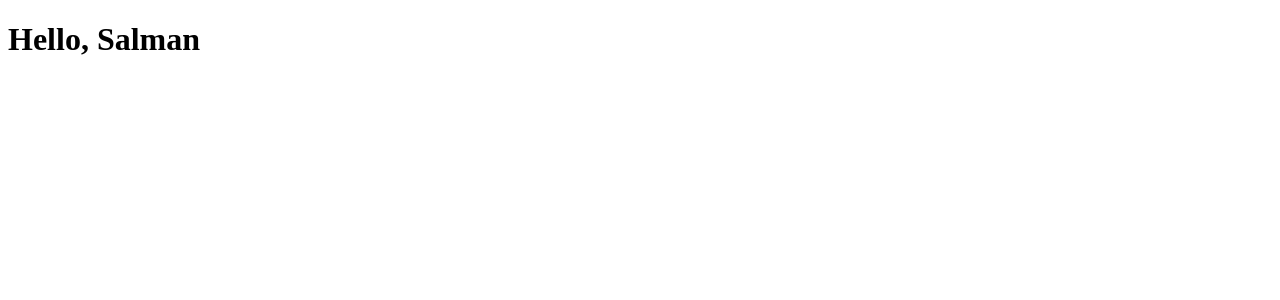
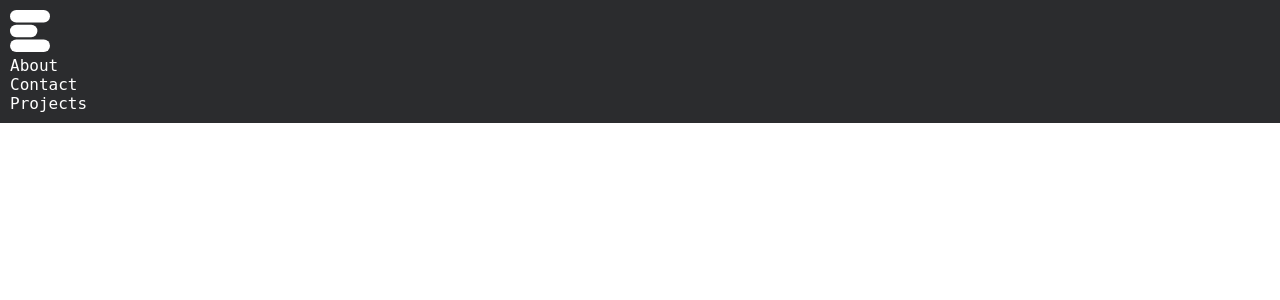
Before and after one commit to EliteDevs1111/elitedevs, a Flask app: page / in a window 1280 px wide. Shown: the top 300 px of the page. Run offline with Flask 2, Linux system fonts and the light colour scheme.

Commit message:
Starter Files

```diff
--- /dev/null
+++ b/app/static/index.css
@@ -0,0 +1,44 @@
+:root{
+    --primary-col : #2b2c2e;
+    --secondary-col : #f7f5ff;
+    --accent-col : #73ded9;
+
+    --text-col-b : #000000;
+    --text-col-w : #f8f7ff;
+}
+
+*{
+    margin: 0;
+    padding: 0;
+    box-sizing: border-box;
+}
+
+.navbar-container{
+    background-color: var(--primary-col);
+}
+
+.logo{
+    width: 40px;
+}
+
+
+.navbar{
+    padding: 10px;
+    width: 100%;
+    /* height: 3rem; */
+    /* background-color: #f8f8f800; */
+}
+
+.links ul li a{
+    text-decoration: none;
+    color: white;
+    font-family: monospace;
+    font-size: 1rem;
+}
+
+
+@media only screen and (max-width: 400px) {
+    body {
+        background-color: lightblue;
+    }
+}
--- a/app/templates/index.html
+++ b/app/templates/index.html
@@ -4,9 +4,27 @@
     <meta charset="UTF-8">
     <meta http-equiv="X-UA-Compatible" content="IE=edge">
     <meta name="viewport" content="width=device-width, initial-scale=1.0">
+    <link rel="stylesheet" href="{{ url_for('static', filename='index.css') }}">
+    <script src="{{ url_for('static', filename='index.js') }}"></script>
+    <script src="../static/index.js"></script>
+    <link rel="stylesheet" href="../static/index.css">
+    <link rel="shortcut icon" href="../static/images/logo.svg" type="image/x-icon">
+    <link rel="shortcut icon" href="{{ url_for('static/images',filename='logo.svg')}}" type="image/x-icon">
     <title>EliteDevs</title>
 </head>
 <body>
-    <h1>Hello, {{username.name}}</h1>
+    <div class="navbar-container">
+        <div class="navbar">
+            <img src="../static/images/logo.svg" alt="logo" class="logo">
+
+            <div class="links">
+                <ul>
+                    <li><a href="#">About</a></li>
+                    <li><a href="#">Contact</a></li>
+                    <li><a href="#">Projects</a></li>
+                </ul>
+            </div>
+        </div>
+    </div>
 </body>
 </html>
```
Also changed, not shown: colors.txt (added, +7 -0 lines), app/static/images/logo.svg (added), app/static/index.js (added).
